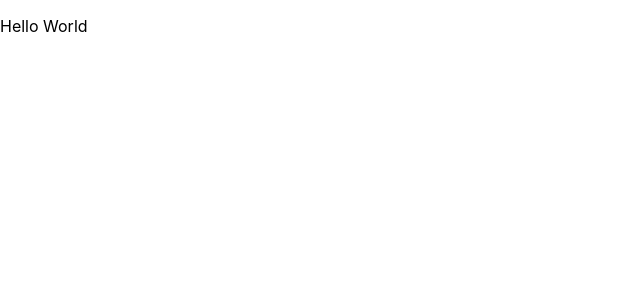
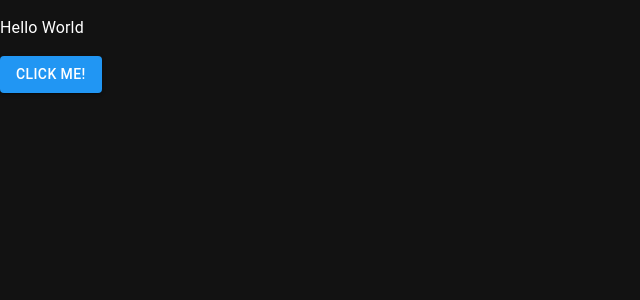
Before and after one commit to SandroSpengler/EloInflater_React, a React (Create React App) app: page / in a window 1280 px wide. Shown: the top 300 px of the page, without its empty margins (0-640 px from the left). Built offline with nearby package versions, Linux system fonts and the light colour scheme.

Commit message:
Darkmode

```diff
--- a/package.json
+++ b/package.json
@@ -3,6 +3,9 @@
   "version": "0.1.0",
   "private": true,
   "dependencies": {
+    "@emotion/react": "^11.8.1",
+    "@emotion/styled": "^11.8.1",
+    "@mui/material": "^5.4.3",
     "@testing-library/jest-dom": "^5.16.2",
     "@testing-library/react": "^12.1.3",
     "@testing-library/user-event": "^13.5.0",
--- a/src/App.tsx
+++ b/src/App.tsx
@@ -1,11 +1,27 @@
 import { BrowserRouter as Router, Route, Routes } from "react-router-dom";
+
+import { CssBaseline, ThemeProvider } from "@mui/material";
+import { createTheme, Theme } from "@mui/material/styles";
 
 import "./App.css";
 
 import Overview from "./Pages/Overview";
+import { blue, green, purple } from "@mui/material/colors";
+
+const theme: Theme = createTheme({
+  palette: {
+    mode: "dark",
+    // primary: {
+    //   main: "#25416e",
+    // },
+    primary: blue,
+  },
+});
 
 function App() {
   return (
+    <ThemeProvider theme={theme}>
+      <CssBaseline />
       <Router>
         <main>
           <Routes>
@@ -15,6 +31,7 @@ function App() {
           </Routes>
         </main>
       </Router>
+    </ThemeProvider>
   );
 }
 
--- a/src/Pages/Overview.tsx
+++ b/src/Pages/Overview.tsx
@@ -1,4 +1,5 @@
 // import { Card, CardContent, Grid, Paper, Typography } from "@mui/material";
+import { Button } from "@mui/material";
 
 const Overview = (props: any) => {
   //   const cardStyles = {
@@ -11,7 +12,21 @@ const Overview = (props: any) => {
   //     },
   //   };
 
-  return <p>Hello World</p>;
+  return (
+    <div>
+      <div>
+        <p>Hello World</p>
+        <Button
+          variant="contained"
+          // variant="outlined"
+          color="primary"
+          onClick={() => console.log("Clicked!")}
+        >
+          Click Me!
+        </Button>
+      </div>
+    </div>
+  );
 };
 
 export default Overview;
```
Also changed, not shown: tsconfig.json (+2 -8 lines), 1 other file (tests, documents, lock files or other folders). Lines whose indentation alone changed are shown as unchanged.
